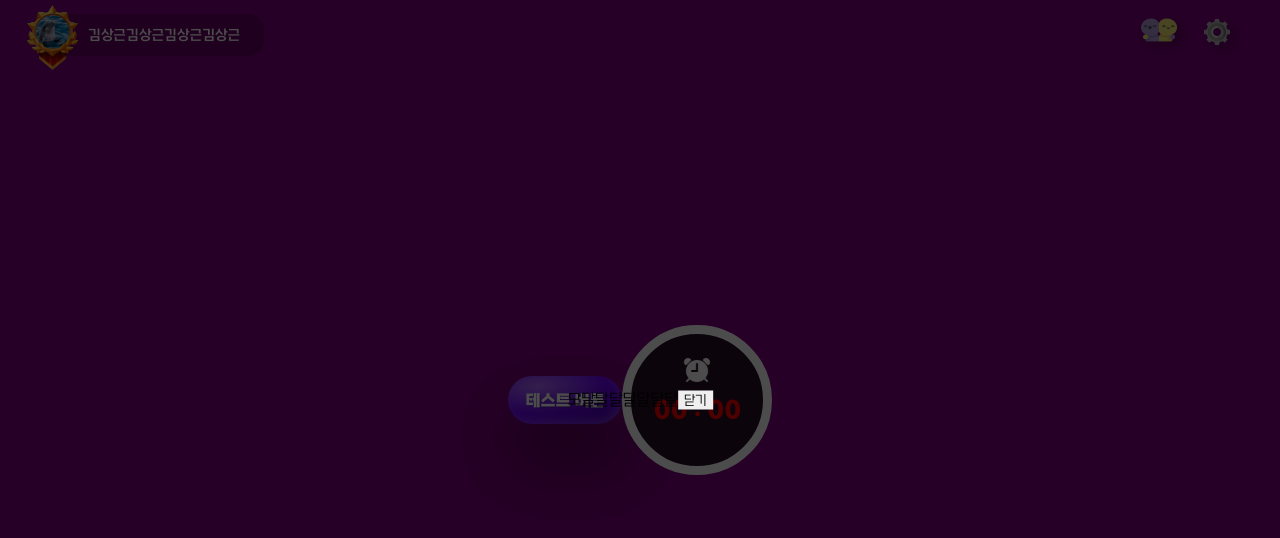
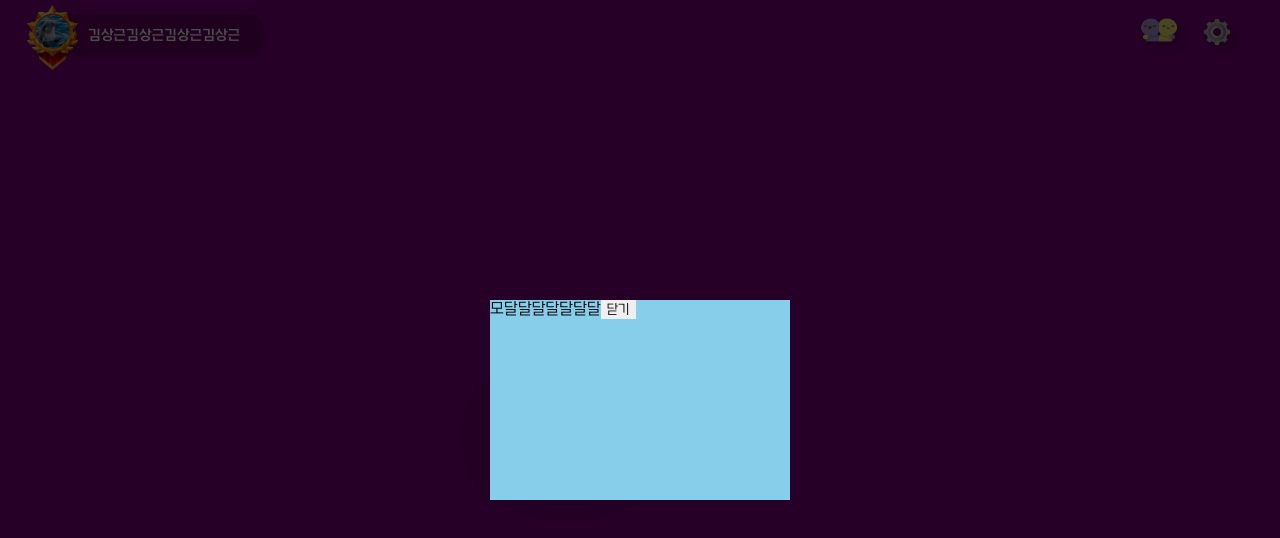
Before and after one commit to LEEILHO/MaengMaengGameLand, a Next.js app in the folder frontend/: page /test in a window 1280 px wide. Both pictures are taken after a click on the button "테스트 버튼". Shown: the top 538 px of the page. Built offline with nearby package versions, Linux system fonts and the light colour scheme.

Commit message:
Feat(Common): 모달창 컴포넌트 구현

```diff
--- a/frontend/package.json
+++ b/frontend/package.json
@@ -13,6 +13,7 @@
     "@tanstack/react-query": "^5.0.0",
     "axios": "^1.5.1",
     "babel-plugin-styled-components": "^2.1.4",
+    "framer-motion": "^10.16.4",
     "lottie-react": "^2.4.0",
     "next": "13.5.6",
     "next-pwa": "^5.6.0",
--- a/frontend/src/app/test/page.tsx
+++ b/frontend/src/app/test/page.tsx
@@ -14,7 +14,13 @@ const Test = () => {
   return (
     <>
       <Modal isOpen={isOpen}>
-        <div>
+        <div
+          style={{
+            height: '200px',
+            width: '300px',
+            backgroundColor: 'skyblue',
+          }}
+        >
           {'모달달달달달달달'}
           <button onClick={closeModal}>닫기</button>
         </div>
--- a/frontend/src/components/common/clients/Modal.tsx
+++ b/frontend/src/components/common/clients/Modal.tsx
@@ -2,6 +2,7 @@
 
 import * as S from '@styles/common/Modal.styled'
 import { ModalProps } from '@type/common/modal.type'
+import { AnimatePresence } from 'framer-motion'
 import { useEffect, useState } from 'react'
 import { createPortal } from 'react-dom'
 
@@ -19,13 +20,40 @@ const Modal = ({ children, isOpen, closeModal }: ModalProps) => {
 
   return (
     <>
-      {isOpen && portalElement
+      {portalElement
         ? createPortal(
-            <S.Overlay onClick={closeHandler} className="modal-overlay">
-              <S.Wrapper onClick={(e) => e.stopPropagation()}>
-                {children}
-              </S.Wrapper>
-            </S.Overlay>,
+            <AnimatePresence>
+              {isOpen && (
+                <S.Overlay onClick={closeHandler} className="modal-overlay">
+                  <S.Wrapper
+                    onClick={(e) => e.stopPropagation()}
+                    initial={{
+                      opacity: 0,
+                      scale: 0.75,
+                      transform: 'translate(-50%, -50%)',
+                    }}
+                    animate={{
+                      opacity: 1,
+                      scale: 1,
+                      transition: {
+                        ease: 'easeOut',
+                        duration: 0.25,
+                      },
+                    }}
+                    exit={{
+                      opacity: 0,
+                      scale: 0.75,
+                      transition: {
+                        ease: 'easeIn',
+                        duration: 0.2,
+                      },
+                    }}
+                  >
+                    {children}
+                  </S.Wrapper>
+                </S.Overlay>
+              )}
+            </AnimatePresence>,
             portalElement,
           )
         : null}
--- a/frontend/src/styles/common/Modal.styled.tsx
+++ b/frontend/src/styles/common/Modal.styled.tsx
@@ -1,4 +1,5 @@
 import { styled } from 'styled-components'
+import { motion } from 'framer-motion'
 
 export const Overlay = styled.div`
   z-index: 10;
@@ -8,7 +9,7 @@ export const Overlay = styled.div`
   height: 100%;
 `
 
-export const Wrapper = styled.div`
+export const Wrapper = styled(motion.div)`
   position: absolute;
   top: 50%;
   left: 50%;
```
Also changed, not shown: 1 other file (tests, documents, lock files or other folders).
